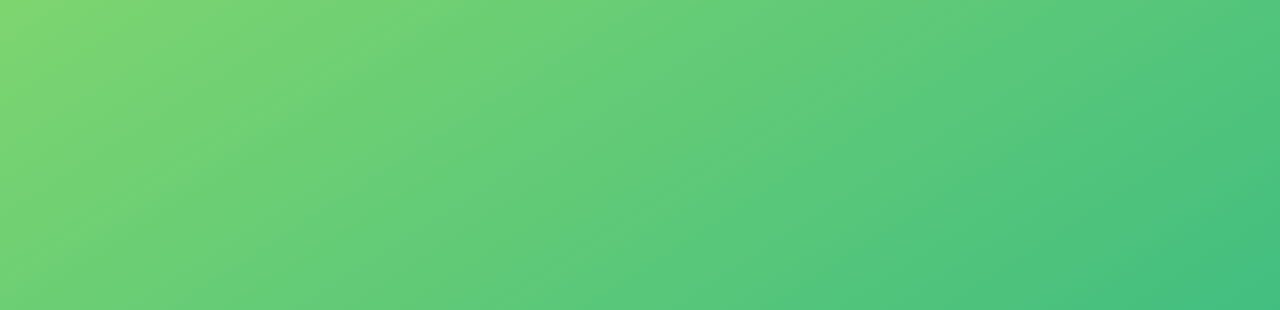
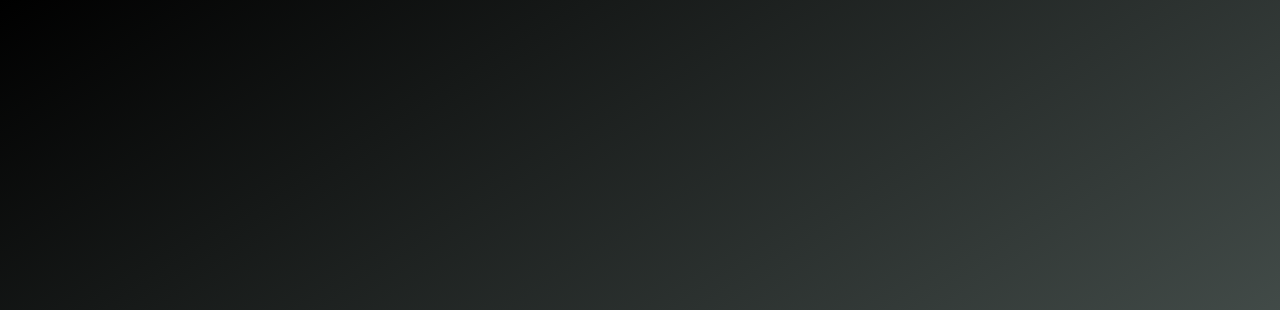
Before and after one commit to Harish-pasumarthi/learning-JavaScript, a plain HTML site: page practice14-OOP/starter/index.html in a window 1280 px wide. Shown: the top 310 px of the page. Drawn offline with Linux system fonts and the light colour scheme.

Commit message:
added oop

```diff
--- a/practice14-OOP/starter/index.html
+++ b/practice14-OOP/starter/index.html
@@ -10,7 +10,7 @@
         height: 100vh;
         display: flex;
         align-items: center;
-        background: linear-gradient(to top left, #28b487, #7dd56f);
+        background: linear-gradient(to top left, #5f6c68, #000000);
       }
       h1 {
         font-family: sans-serif;
```
